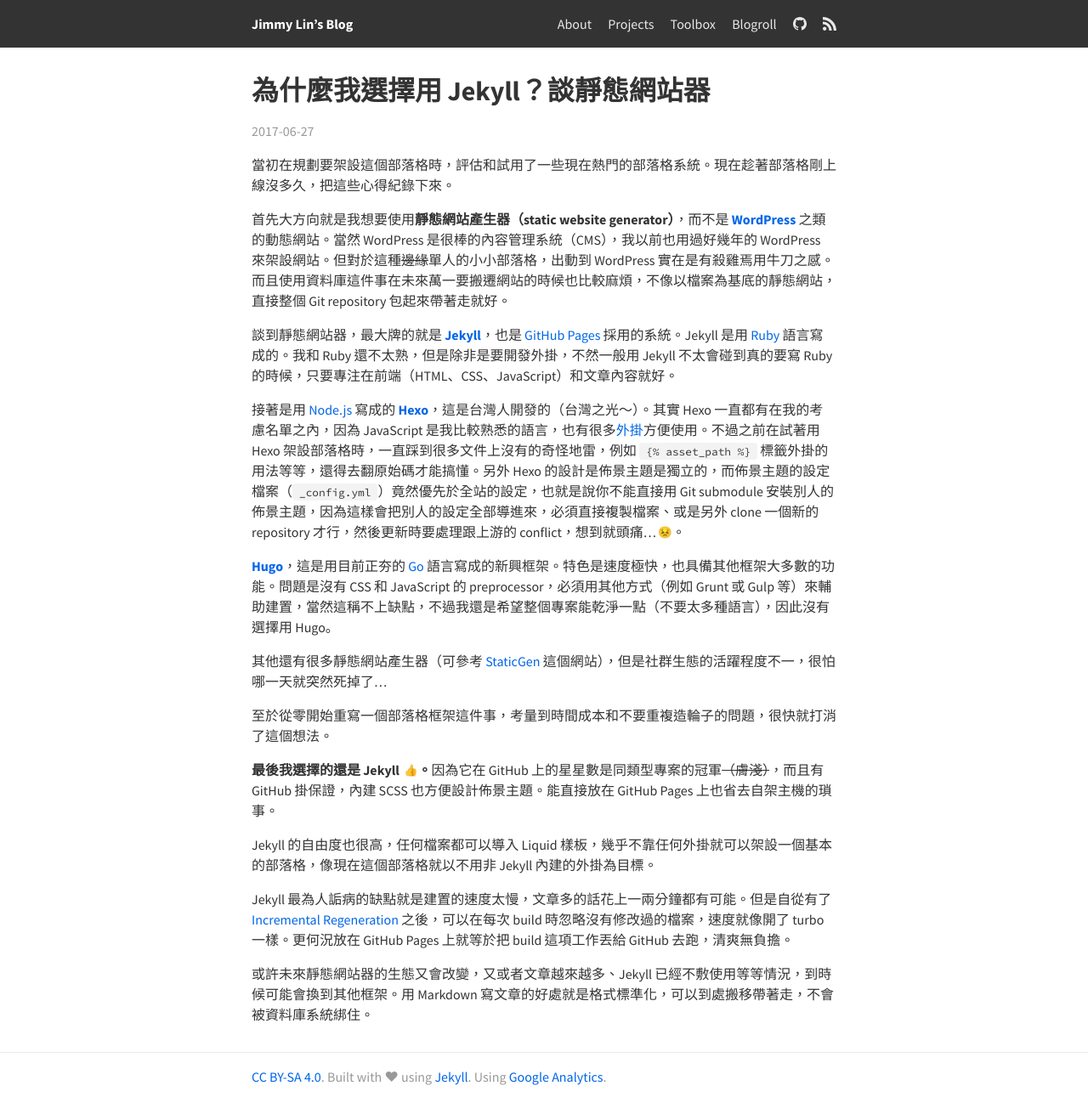
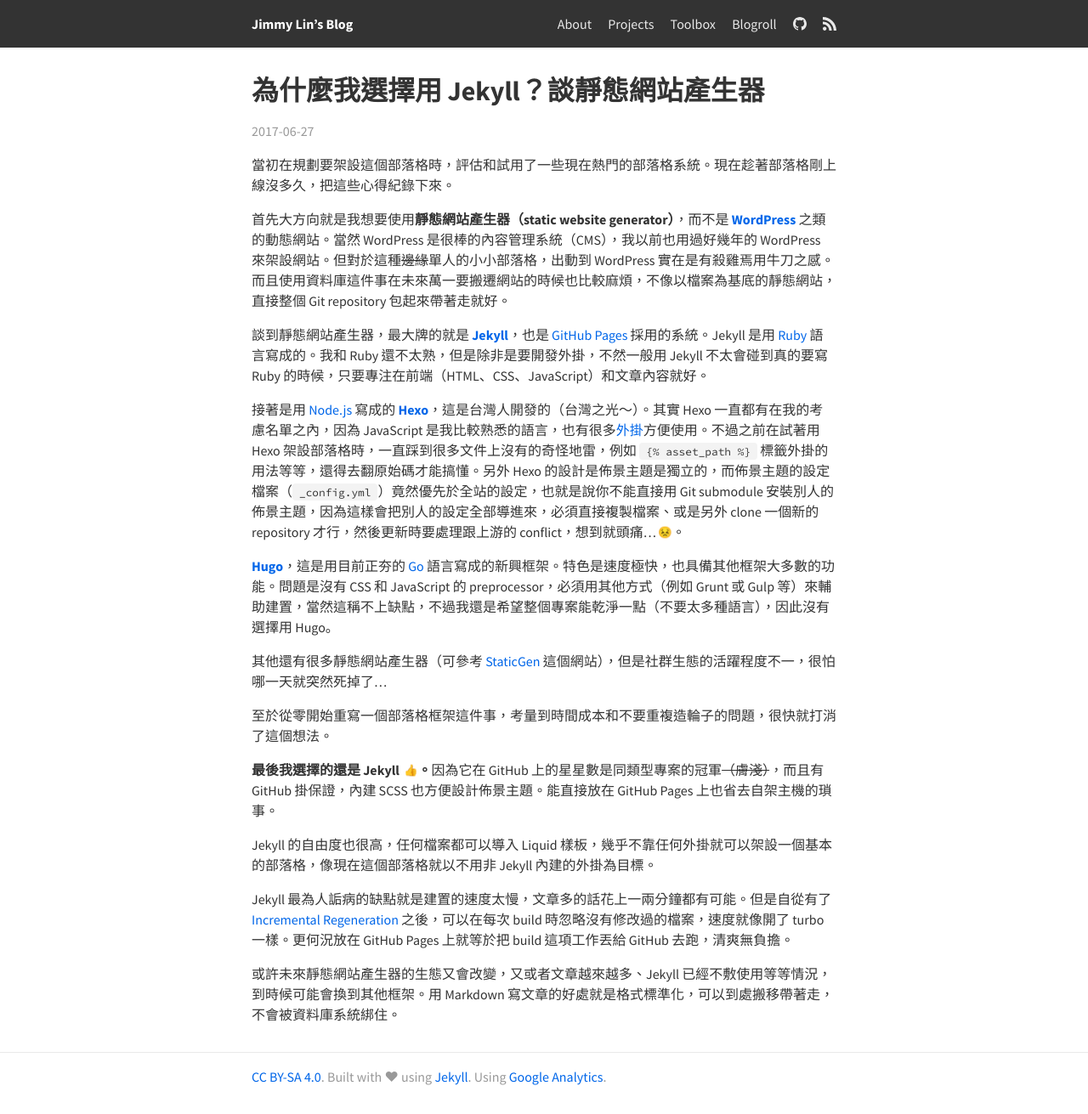
Before and after one commit to mnghsn/jmln.tw, a Jekyll site: the page built from _posts/2017-06-27-why-i-choose-jekyll.md, in a window 1280 px wide. Shown: the whole page at 85% size. Built offline with Jekyll 4.4.1, drawn with Linux system fonts in a browser that asks for light colours; emoji names are drawn with the system emoji font; comment, search, counter and statistics services are not loaded.

Commit message:
Fix typo in post

```diff
--- a/_posts/2017-06-27-why-i-choose-jekyll.md
+++ b/_posts/2017-06-27-why-i-choose-jekyll.md
@@ -1,5 +1,5 @@
 ---
-title: 為什麼我選擇用 Jekyll？談靜態網站器
+title: 為什麼我選擇用 Jekyll？談靜態網站產生器
 date: 2017-06-27 17:00:00 +0800
 ---
 
@@ -7,7 +7,7 @@
 
 首先大方向就是我想要使用**靜態網站產生器（static website generator）**，而不是 [**WordPress**](https://wordpress.org/) 之類的動態網站。當然 WordPress 是很棒的內容管理系統（CMS），我以前也用過好幾年的 WordPress 來架設網站。但對於這種~~邊緣~~單人的小小部落格，出動到 WordPress 實在是有殺雞焉用牛刀之感。而且使用資料庫這件事在未來萬一要搬遷網站的時候也比較麻煩，不像以檔案為基底的靜態網站，直接整個 Git repository 包起來帶著走就好。
 
-談到靜態網站器，最大牌的就是 [**Jekyll**](https://jekyllrb.com/)，也是 [GitHub Pages](https://pages.github.com/) 採用的系統。Jekyll 是用 [Ruby](https://www.ruby-lang.org/) 語言寫成的。我和 Ruby 還不太熟，但是除非是要開發外掛，不然一般用 Jekyll 不太會碰到真的要寫 Ruby 的時候，只要專注在前端（HTML、CSS、JavaScript）和文章內容就好。
+談到靜態網站產生器，最大牌的就是 [**Jekyll**](https://jekyllrb.com/)，也是 [GitHub Pages](https://pages.github.com/) 採用的系統。Jekyll 是用 [Ruby](https://www.ruby-lang.org/) 語言寫成的。我和 Ruby 還不太熟，但是除非是要開發外掛，不然一般用 Jekyll 不太會碰到真的要寫 Ruby 的時候，只要專注在前端（HTML、CSS、JavaScript）和文章內容就好。
 
 接著是用 [Node.js](https://nodejs.org/) 寫成的 [**Hexo**](https://hexo.io/)，這是台灣人開發的（台灣之光～）。其實 Hexo 一直都有在我的考慮名單之內，因為 JavaScript 是我比較熟悉的語言，也有很多[外掛](https://hexo.io/plugins/)方便使用。不過之前在試著用 Hexo 架設部落格時，一直踩到很多文件上沒有的奇怪地雷，例如 `{% raw %}{% asset_path %}{% endraw %}` 標籤外掛的用法等等，還得去翻原始碼才能搞懂。另外 Hexo 的設計是佈景主題是獨立的，而佈景主題的設定檔案（`_config.yml`）竟然優先於全站的設定，也就是說你不能直接用 Git submodule 安裝別人的佈景主題，因為這樣會把別人的設定全部導進來，必須直接複製檔案、或是另外 clone 一個新的 repository 才行，然後更新時要處理跟上游的 conflict，想到就頭痛…😣。
 
@@ -23,4 +23,4 @@
 
 Jekyll 最為人詬病的缺點就是建置的速度太慢，文章多的話花上一兩分鐘都有可能。但是自從有了 [Incremental Regeneration](http://jekyllrb.com/docs/configuration/#incremental-regeneration) 之後，可以在每次 build 時忽略沒有修改過的檔案，速度就像開了 turbo 一樣。更何況放在 GitHub Pages 上就等於把 build 這項工作丟給 GitHub 去跑，清爽無負擔。
 
-或許未來靜態網站器的生態又會改變，又或者文章越來越多、Jekyll 已經不敷使用等等情況，到時候可能會換到其他框架。用 Markdown 寫文章的好處就是格式標準化，可以到處搬移帶著走，不會被資料庫系統綁住。
+或許未來靜態網站產生器的生態又會改變，又或者文章越來越多、Jekyll 已經不敷使用等等情況，到時候可能會換到其他框架。用 Markdown 寫文章的好處就是格式標準化，可以到處搬移帶著走，不會被資料庫系統綁住。
```
